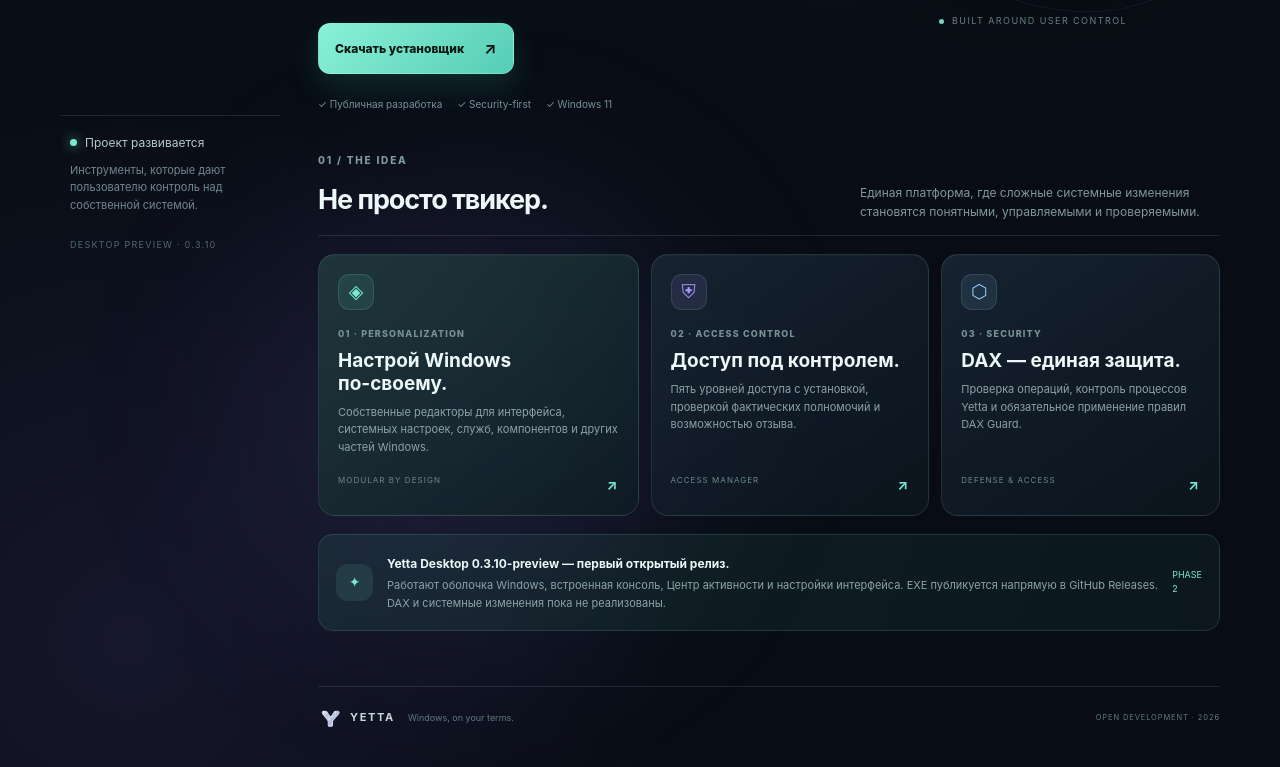
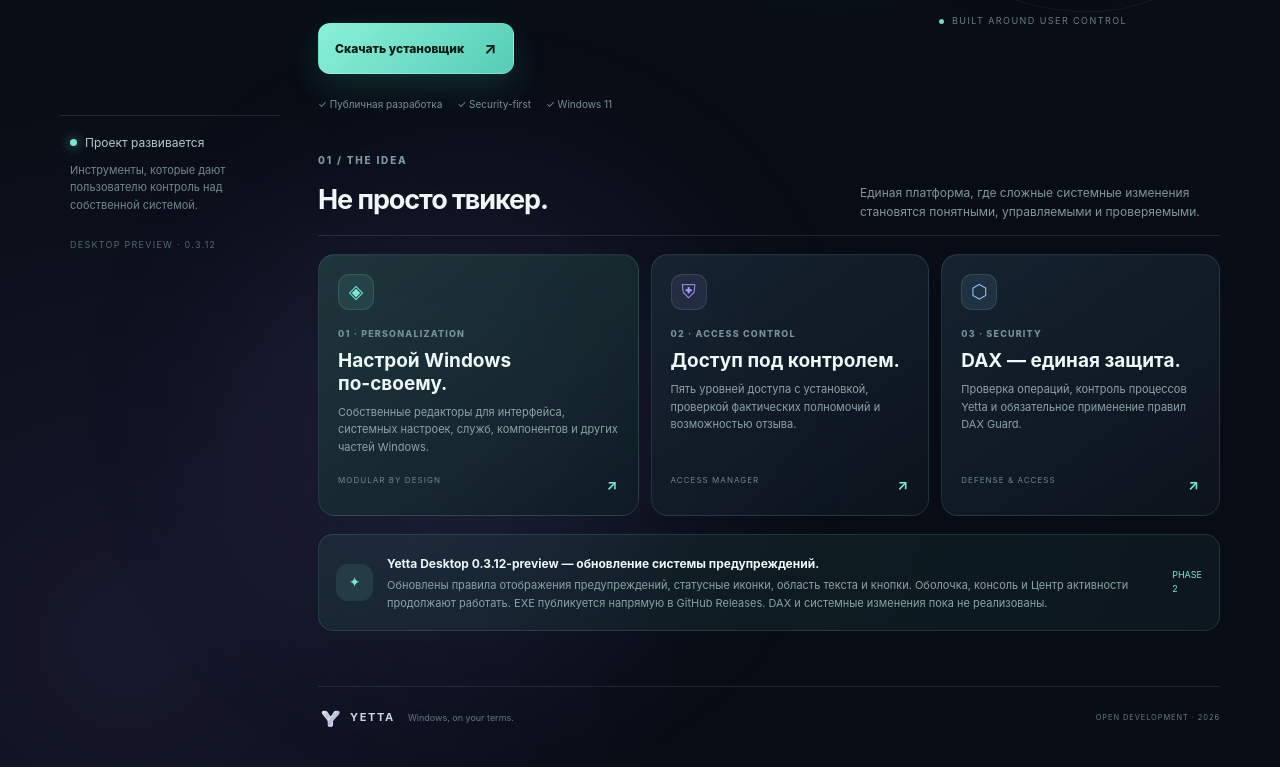
Before and after one commit to Ketsuneban/Yetta, a plain HTML site: page site/index.html in a window 1280 px wide. Shown: the part 507-1274 px from the top of the page. Drawn offline with Linux system fonts and the light colour scheme.

Commit message:
chore(release): prepare Yetta 0.3.12 preview

```diff
--- a/site/index.html
+++ b/site/index.html
@@ -21,7 +21,7 @@
         <a class="nav-item active" href="#overview" aria-current="page"><span>⌂</span>Главная</a>
         <a class="nav-item" href="https://github.com/Ketsuneban/Yetta" target="_blank" rel="noopener noreferrer"><span>⌘</span>GitHub <b>↗</b></a>
       </nav>
-      <div class="sidebar-bottom"><div class="status"><i></i>Проект развивается</div><p>Инструменты, которые дают пользователю контроль над собственной системой.</p><small>DESKTOP PREVIEW · 0.3.10</small></div>
+      <div class="sidebar-bottom"><div class="status"><i></i>Проект развивается</div><p>Инструменты, которые дают пользователю контроль над собственной системой.</p><small>DESKTOP PREVIEW · 0.3.12</small></div>
     </aside>
 
     <main class="main">
@@ -32,7 +32,7 @@
           <div class="hero-copy"><div class="eyebrow"><i></i> WINDOWS 11 · CUSTOMIZATION PLATFORM</div>
             <h1>Windows.<br><span>На твоих условиях.</span></h1>
             <p class="lead">Yetta — платформа глубокой персонализации Windows 11. Первый прототип приложения доступен на GitHub. DAX и привилегированные модули разрабатываются отдельно с проверками безопасности.</p>
-            <div class="actions"><a class="primary" href="https://github.com/Ketsuneban/Yetta/releases/download/v0.3.10-preview/YettaSetup.exe" target="_blank" rel="noopener noreferrer">Скачать установщик <b>↗</b></a></div>
+            <div class="actions"><a class="primary" href="https://github.com/Ketsuneban/Yetta/releases/download/v0.3.12-preview/YettaSetup.exe" target="_blank" rel="noopener noreferrer">Скачать установщик <b>↗</b></a></div>
             <div class="facts"><span>✓ Публичная разработка</span><span>✓ Security-first</span><span>✓ Windows 11</span></div>
           </div>
           <div class="hero-art"><div class="orbit one"></div><div class="orbit two"></div><div class="logo-card"><img src="/assets/yetta-mark.webp" alt="Логотип Yetta"></div><small><i></i> BUILT AROUND USER CONTROL</small></div>
@@ -43,7 +43,7 @@
           <article class="feature"><div class="symbol violet">⛨</div><small>02 · ACCESS CONTROL</small><h3>Доступ под контролем.</h3><p>Пять уровней доступа с установкой, проверкой фактических полномочий и возможностью отзыва.</p><footer>ACCESS MANAGER <b>↗</b></footer></article>
           <article class="feature"><div class="symbol blue">⬡</div><small>03 · SECURITY</small><h3>DAX — единая защита.</h3><p>Проверка операций, контроль процессов Yetta и обязательное применение правил DAX Guard.</p><footer>DEFENSE & ACCESS <b>↗</b></footer></article>
         </div>
-        <div class="status-banner"><span>✦</span><div><b>Yetta Desktop 0.3.10-preview — первый открытый релиз.</b><p>Работают оболочка Windows, встроенная консоль, Центр активности и настройки интерфейса. EXE публикуется напрямую в GitHub Releases. DAX и системные изменения пока не реализованы.</p></div><small>PHASE 2</small></div>
+        <div class="status-banner"><span>✦</span><div><b>Yetta Desktop 0.3.12-preview — обновление системы предупреждений.</b><p>Обновлены правила отображения предупреждений, статусные иконки, область текста и кнопки. Оболочка, консоль и Центр активности продолжают работать. EXE публикуется напрямую в GitHub Releases. DAX и системные изменения пока не реализованы.</p></div><small>PHASE 2</small></div>
       </section>
 
       <footer class="footer"><div><img src="/assets/yetta-mark.webp" alt=""><b>YETTA</b></div><span>Windows, on your terms.</span><small>OPEN DEVELOPMENT · 2026</small></footer>
```
